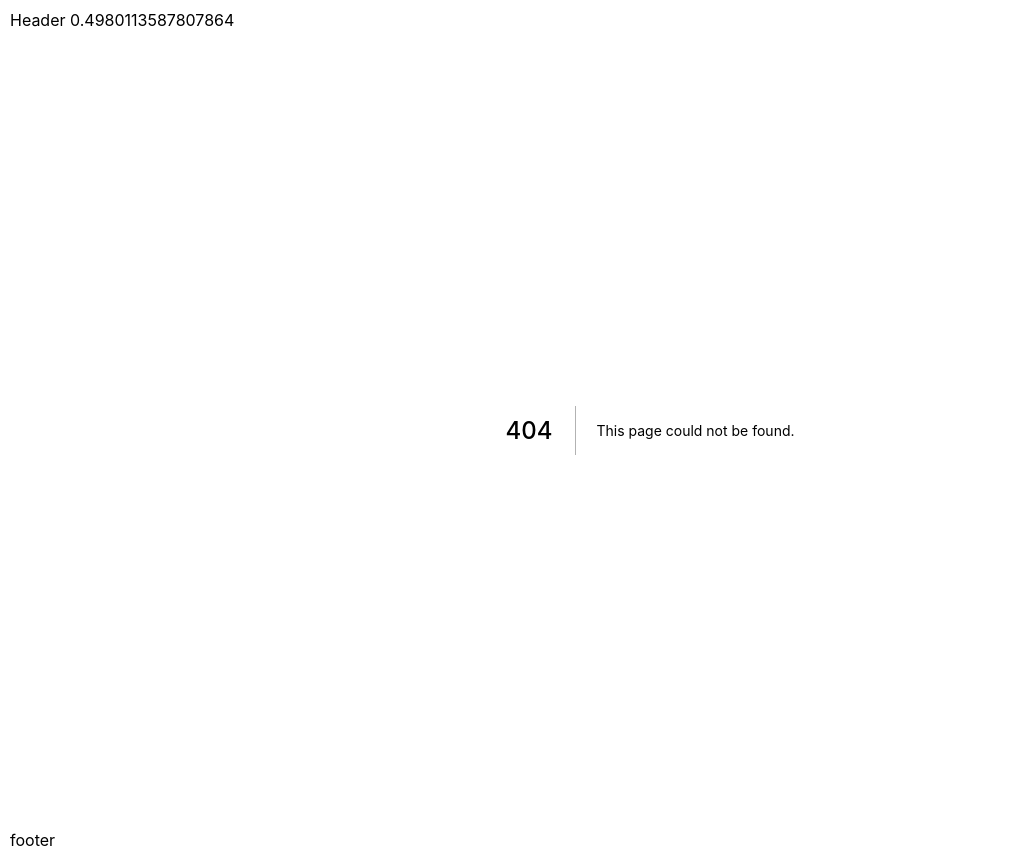
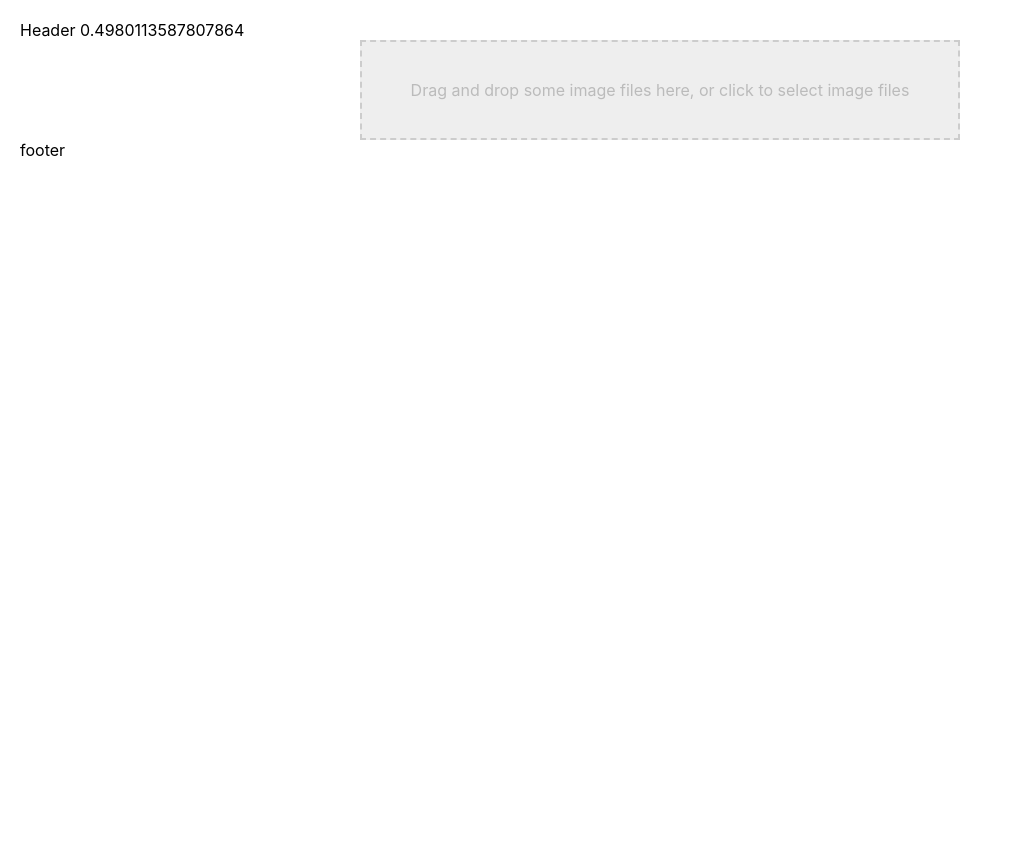
Before and after one commit to tak001/test-next-ts-design, a Next.js app: page /dropzone in a window 1280 px wide. Before the commit this address had no page. Shown: the whole page, without its empty margins (0-1013 px from the left). Built offline with nearby package versions, Linux system fonts and the light colour scheme.

Commit message:
wip:added dropzone

```diff
--- a/package.json
+++ b/package.json
@@ -19,6 +19,7 @@
     "proxy": "^1.0.2",
     "react": "18.1.0",
     "react-dom": "18.1.0",
+    "react-dropzone": "^14.2.2",
     "react-hook-form": "^7.31.1",
     "recoil": "^0.7.3-alpha.2",
     "recoil-persist": "^4.2.0",
--- /dev/null
+++ b/pages/dropzone/index.module.scss
@@ -0,0 +1,12 @@
+.container {
+  margin: 0 auto;
+  border: 2px dashed #ccc;
+  background-color: #eee;
+  color: #bbb;
+  max-width: 600px;
+  height: 100px;
+  display: flex;
+  align-items: center;
+  justify-content: center;
+  cursor: pointer;
+}
--- /dev/null
+++ b/pages/dropzone/index.tsx
@@ -0,0 +1,19 @@
+import { useDropzone } from 'react-dropzone';
+import styles from './index.module.scss';
+
+const DropzoneIndex = () => {
+  const { acceptedFiles, getRootProps, getInputProps } = useDropzone();
+
+  return (
+    <div className={styles.container}>
+      <div {...getRootProps({ className: 'dropzone' })}>
+        <input {...getInputProps()} accept="image/*" />
+        <p>
+          Drag and drop some image files here, or click to select image files
+        </p>
+      </div>
+    </div>
+  );
+};
+
+export default DropzoneIndex;
```
Also changed, not shown: 1 other file (tests, documents, lock files or other folders).
